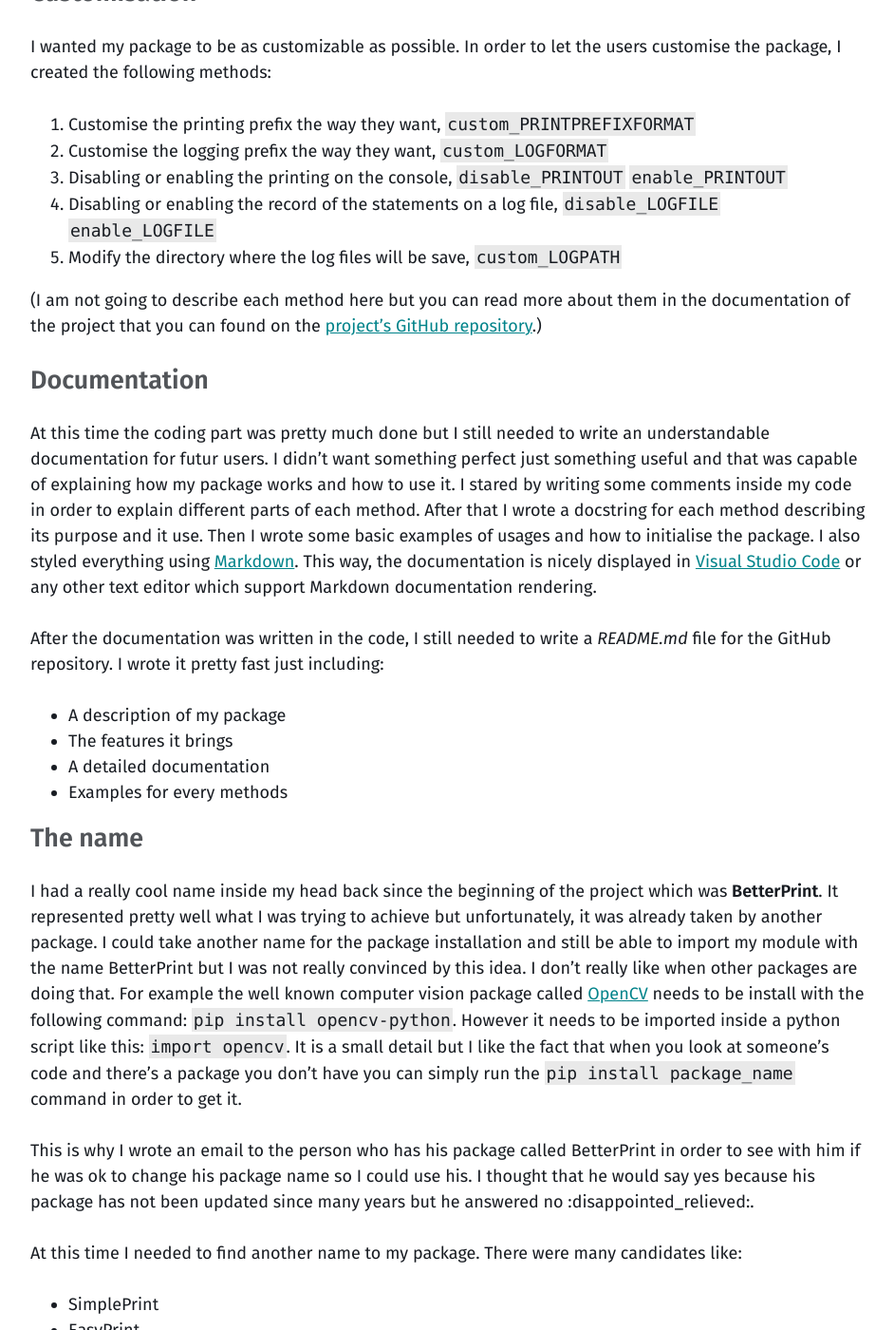
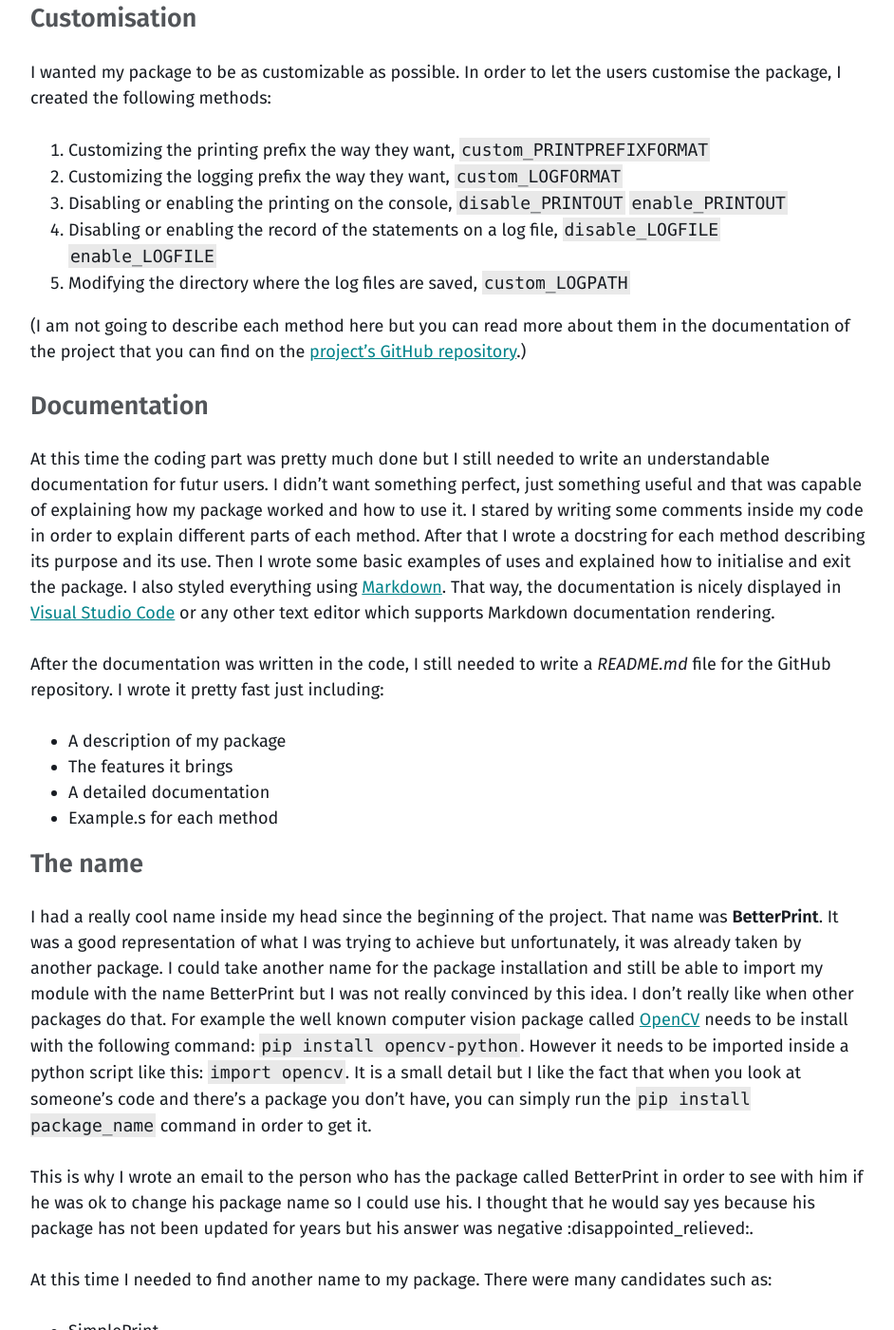
Before and after one commit to gruvw/portfolio, a Jekyll site: the page built from _posts/2020-04-10-creating-a-python-package.md, in a window 1280 px wide and 1400 px high, scrolled down 3451 px. Shown: the whole window at 95% size, without its empty margins (40-982 px from the left). Built offline with Jekyll 4.4.1, drawn with Linux system fonts in a browser that asks for light colours; some of the changed text lies outside the part shown.

Commit message:
Typo corrections

````diff
--- a/_posts/2020-04-10-creating-a-python-package.md
+++ b/_posts/2020-04-10-creating-a-python-package.md
@@ -16,20 +16,21 @@ I created a Python package which keeps track of what I am printing to the consol
 
 ## The Idea
 
-As I coded multiple python programs that were running on a [Raspberry Pi](https://www.raspberrypi.org/) all day long, I always wanted to keep track of what my program was doing when. In order to do so, every time that my program received a piece of information or was actually doing something, I printed a text explaining what was going on to the console.
-This way, it is easy to debug after a problem occurred on some part of a project as I was knowing if the server received or not the information and if it took the right actions based on it.
-I was obviously not constantly watching the console feed all the time so I also needed to print the time before printing out a statement. Therefore, I was easily able to debug what when wrong at a certain time based on the console feed.
+As I coded multiple python programs that were running on a [Raspberry Pi](https://www.raspberrypi.org/) all day long, I always wanted to keep track of what my program was doing and when it was doing it. In order to do so, every time that my program received a piece of information or was actually doing something, I printed a text to the console explaining what was going on.
+This way, it was easy to debug after a problem occurred on some part of a project as I knew if the server received the information or not and if it took the correct actions based on it.
+
+I was obviously not constantly watching the console feed all the time so I also needed to print the time before any statement. Therefore, I was easily able to debug what went wrong at a certain time based on the console feed.
 
 I was still facing two issues:
 
-1. When a bug causes my python program to crash, I loose all the console feed containing the precious debugging data.
-2. When I restart my program, I am not able to get back the previous console feed. This way I only had the currently running console feed and no history of the previous runs.
+1. When a bug would cause my python program to crash, I would loose all the console feed containing the precious debugging data.
+2. When I would restart my program, I would not be able to get back the previous console feed. I only had the currently running console feed and no history of the previous runs.
 
-This is when I had the idea of creating a python package which could print out statements directly with a prefix containing the currently day and time. The package could also save the console feed inside a log file. I would then be able to see the console feed after closing the program and access any past run output.
+This is when I had the idea of creating a python package which could print out statements directly with a prefix containing the current date and time. The package could also save the console feed inside a log file. I would then be able to see the console feed after closing the program and access any past run output.
 
 ## The Old Way
 
-Before the creation of this package, I was printing out a statement this way:
+Before the creation of this package, I was printing out statements this way:
 
 ```python
 import time  # one time only
@@ -39,36 +40,36 @@ statement = "-> Data sent successfully"
 print(hour + statement)
 ```
 
-Every time I needed to print out something I was creating a prefix using the [_strftime_](https://docs.python.org/fr/3/library/time.html#time.strftime) method of the [_time_](https://docs.python.org/fr/3/library/time.html) package (line 3).
+Every time I needed to print out something I was creating a prefix using the [strftime](https://docs.python.org/fr/3/library/time.html#time.strftime) method of the [time](https://docs.python.org/fr/3/library/time.html) package (line 3).
 After that I concatenated the prefix with the statement before printing the result (line 5).
 
-Doing it like that let me have the prefix before the statement but didn't store anything in a log file.
+Doing it in that way let me to have the prefix before the statement but didn't store anything in a log file.
 
 ## The Creation
 
 ### Introduction
 
 Although I coded a lot in Python, I never wrote a package or anything close to it. I took it like a good opportunity to learn a new skill in this language.
-I wanted my package to be easily install on any computer with a [pip](https://packaging.python.org/key_projects/#pip) command like the other packages I installed in the past.
+I wanted my package to be easily installed on any computer with a [pip](https://packaging.python.org/key_projects/#pip) command like the other packages I installed in the past.
 This is where I stared.
 
 ### PyPi
 
-I needed to first understand where and how to make my futur package available to anyone using the pip command. That led me to search where the different python packages are stored. I found that they are stored on [PyPi](https://pypi.org/), the **Python Package Index**.
-Once I knew that I searched a way to publish any package on PyPi. I found [this](https://medium.com/@joel.barmettler/how-to-upload-your-python-package-to-pypi-65edc5fe9c56) tutorial on [Medium](https://medium.com/) wrote by [joelbarmettlerUZH](https://medium.com/@joel.barmettler).
-It was really helpful and it was covering everything from the point where you finished writing your code to the `pip install your_package` command.
-I read this article so that I knew how to write my code in order to make it easier to publish on PyPi once I would have finished coding my package.
+I first needed to understand where and how to make my future package available to anyone using the pip command. That led me to search where the different python packages are stored. I found out that they were stored on [PyPi](https://pypi.org/), the **Python Package Index**.
+Once I knew that, I searched a way to publish a package on PyPi. I found [this](https://medium.com/@joel.barmettler/how-to-upload-your-python-package-to-pypi-65edc5fe9c56) tutorial on [Medium](https://medium.com/) wrote by [joelbarmettlerUZH](https://medium.com/@joel.barmettler).
+It was really helpful and it covered everything from the point where you finished writing your code to the `pip install your_package` command.
+I read this article so that I knew how to write my code in order to make it easier to publish on PyPi once I would finish coding my package.
 
 ### Coding
 
-Now that I knew how to write my package in a way to make it accessible to anyone, I needed to actually code it.
-I started my réflexion by asking myself which categories of statements I wanted my package to be able to display. I found 3 main categories:
+Now that I knew how to write my package in a way that would make it accessible to anyone, I needed to actually code it.
+I started my reflection by asking myself which categories of statements I wanted my package to be able to display. I found 3 main categories:
 
 1. An information
 2. A warning
 3. An error
 
-I did some research about log files in python and this is where I found the [logging](https://docs.python.org/3/library/logging.html) package. This discovery made my work a lot simpler because it matched almost perfectly my goal of keeping track of what I was printing inside a log file.
+I did some research about log files in python and this is where I found the [logging](https://docs.python.org/3/library/logging.html) package. This discovery made my work a lot simpler because it almost perfectly matched my goal of keeping track of what I was printing inside a log file.
 I learned a bit about how to use this package and ran some tests. I was pretty satisfied about it and I started implementing it inside my own package.
 It wasn't an issue to use it inside my package because it is part of the [Python Standard Library](https://docs.python.org/3/library/index.html). That meant that I didn't need to mess with requirements or anything like that because (almost) everyone already had the logging package installed on their machines.
 
@@ -81,28 +82,28 @@ I coded the main methods of my package which were:
 * The error method, `err`
 * I also added a new category which was the debug method, `debug`
 
-(I am not going to describe each method here but you can read more about them in the documentation of the project that you can found on the [project's GitHub repository](https://github.com/gruvw/printbetter).)
+(I am not going to describe each method here but you can read more about them in the documentation of the project that you can find on the [project's GitHub repository](https://github.com/gruvw/printbetter).)
 
 ### Customisation
 
 I wanted my package to be as customizable as possible. In order to let the users customise the package, I created the following methods:
 
-1. Customise the printing prefix the way they want, `custom_PRINTPREFIXFORMAT`
-2. Customise the logging prefix the way they want, `custom_LOGFORMAT`
+1. Customizing the printing prefix the way they want, `custom_PRINTPREFIXFORMAT`
+2. Customizing the logging prefix the way they want, `custom_LOGFORMAT`
 3. Disabling or enabling the printing on the console, `disable_PRINTOUT` `enable_PRINTOUT`
 4. Disabling or enabling the record of the statements on a log file, `disable_LOGFILE` `enable_LOGFILE`
-5. Modify the directory where the log files will be save, `custom_LOGPATH`
+5. Modifying the directory where the log files are saved, `custom_LOGPATH`
 
-(I am not going to describe each method here but you can read more about them in the documentation of the project that you can found on the [project's GitHub repository](https://github.com/gruvw/printbetter).)
+(I am not going to describe each method here but you can read more about them in the documentation of the project that you can find on the [project's GitHub repository](https://github.com/gruvw/printbetter).)
 
 ### Documentation
 
 At this time the coding part was pretty much done but I still needed to write an understandable documentation for futur users.
-I didn't want something perfect just something useful and that was capable of explaining how my package works and how to use it.
+I didn't want something perfect, just something useful and that was capable of explaining how my package worked and how to use it.
 I stared by writing some comments inside my code in order to explain different parts of each method.
-After that I wrote a docstring for each method describing its purpose and it use.
-Then I wrote some basic examples of usages and how to initialise the package.
-I also styled everything using [Markdown](https://fr.wikipedia.org/wiki/Markdown). This way, the documentation is nicely displayed in [Visual Studio Code](https://code.visualstudio.com/) or any other text editor which support Markdown documentation rendering.
+After that I wrote a docstring for each method describing its purpose and its use.
+Then I wrote some basic examples of uses and explained how to initialise and exit the package.
+I also styled everything using [Markdown](https://fr.wikipedia.org/wiki/Markdown). That way, the documentation is nicely displayed in [Visual Studio Code](https://code.visualstudio.com/) or any other text editor which supports Markdown documentation rendering.
 
 After the documentation was written in the code, I still needed to write a _README.md_ file for the GitHub repository.
 I wrote it pretty fast just including:
@@ -110,20 +111,20 @@ I wrote it pretty fast just including:
 * A description of my package
 * The features it brings
 * A detailed documentation
-* Examples for every methods
+* Example.s for each method
 
 ### The name
 
-I had a really cool name inside my head back since the beginning of the project which was **BetterPrint**.
-It represented pretty well what I was trying to achieve but unfortunately, it was already taken by another package.
+I had a really cool name inside my head since the beginning of the project. That name was **BetterPrint**.
+It was a good representation of what I was trying to achieve but unfortunately, it was already taken by another package.
 I could take another name for the package installation and still be able to import my module with the name BetterPrint but I was not really convinced by this idea.
-I don't really like when other packages are doing that. For example the well known computer vision package called [OpenCV](https://pypi.org/project/opencv-python/) needs to be install with the following command: `pip install opencv-python`. However it needs to be imported inside a python script like this: `import opencv`.
-It is a small detail but I like the fact that when you look at someone's code and there's a package you don't have you can simply run the `pip install package_name` command in order to get it.
+I don't really like when other packages do that. For example the well known computer vision package called [OpenCV](https://pypi.org/project/opencv-python/) needs to be install with the following command: `pip install opencv-python`. However it needs to be imported inside a python script like this: `import opencv`.
+It is a small detail but I like the fact that when you look at someone's code and there's a package you don't have, you can simply run the `pip install package_name` command in order to get it.
 
-This is why I wrote an email to the person who has his package called BetterPrint in order to see with him if he was ok to change his package name so I could use his.
-I thought that he would say yes because his package has not been updated since many years but he answered no :disappointed_relieved:.
+This is why I wrote an email to the person who has the package called BetterPrint in order to see with him if he was ok to change his package name so I could use his.
+I thought that he would say yes because his package has not been updated for years but his answer was negative :disappointed_relieved:.
 
-At this time I needed to find another name to my package. There were many candidates like:
+At this time I needed to find another name to my package. There were many candidates such as:
 
 * SimplePrint
 * EasyPrint
@@ -131,15 +132,15 @@ At this time I needed to find another name to my package. There were many candid
 * BestPrint
 * ...
 
-I was not fully satisfied by any of this names. At some point I realized that I could just invert the and _Better_ and the _Print_ in the name and it was not already taken!
+I was not fully satisfied by any of this names. At some point I realized that I could just invert the _Better_ and the _Print_ order in the name which, thankfully, was not already taken!
 That gave me the final name which is **PrintBetter**.
 It was the most convincing name to me so I went with that one.
 
 ## The New Way
 
-When I finished my package, I was pretty satisfied by the final result.
-My initial issue was fixed and I am definitely going to use this package in a large number of futur projects.
-The new way of printing things to the console is now like this:
+When I finished my package, I was pretty satisfied with the final result.
+My initial issue is fixed and I am definitely going to use this package in a large number of futur projects.
+This is the new way of printing things to the console:
 
 ```python
 import printbetter as pb
@@ -155,8 +156,8 @@ pb.exit()  # terminates
 ```
 
 The first line is where my package is imported in my python script.
-On the third line I am initializing the module with the default parameters (no additional informations).
-After this comes a series of method calls which each has their own purpose. They already have been described in the [Coding](#coding) paragraph.
+On the third line I am initializing the module with the default parameters (no additional information).
+After that comes a series of method calls which each has their own purpose. They already have been described in the [Coding](#coding) paragraph.
 At the end, at line 10, I am terminating the module.
 
 ## Publishing
@@ -171,20 +172,20 @@ I needed to create many different files in order to publish my packages:
 * setup.cfg
 * setup.py
 
-I was a bit confused when I wrote each of this files.
-The _LICENCE.txt_ was the easiest file because I just choose one of the basic license for my package and everything just ran smoothly with it.
+I was a bit confused when I wrote each of these files.
+The _LICENCE.txt_ was the easiest file because I just choose one of the basic licenses for my package and everything ran smoothly with it.
 The _MANIFEST_ was automatically generated so it was not an issue either.
 The _description.rst_ file was slightly more difficult but nothing crazy. It is the file used by PyPi to display a small description of the project on their website. It used the [reStructuredText](https://fr.wikipedia.org/wiki/ReStructuredText) file formatting which is a bit like Markdown but using a different syntax.
 The _setup.cfg_ was a very small file so it was not hard to setup.
 
-The only file which gave me lots of issues was the _setup.py_ file. I needed to modify it many times and my package became a mess because every time that I made a change to this file I needed to release my package and then upload it to PyPi in order to see if my changes worked.
+The only file which gave me lots of issues was the _setup.py_ file. I needed to modify it many times and my package became a mess because every time that I made a change to the file I needed to release my package and then upload it to PyPi in order to see if my changes worked.
 This is why there was six [releases](https://github.com/gruvw/printbetter/releases) of my package till it was finally fully published like I wanted.
 
 ## Conclusion
 
 In the end, I am really happy with what I have done with this package.
 I use it in a lot of projects now as it is pretty helpful.
-I am also happy about the documentation that I wrote because even if I knew that probably no one will ever read it or even use my package I wanted to build it as if there would be.
+I am also happy about the documentation that I wrote because even if I knew that probably no one will ever read it or even use my package I wanted to build it as if people would.
 This gave me the full experience behind building and publishing a python package and I learned a lot thought this process.
 The final result is clean enough for me so maybe I will update it in the futur if I have any additional ideas but not for the moment.
 
````
